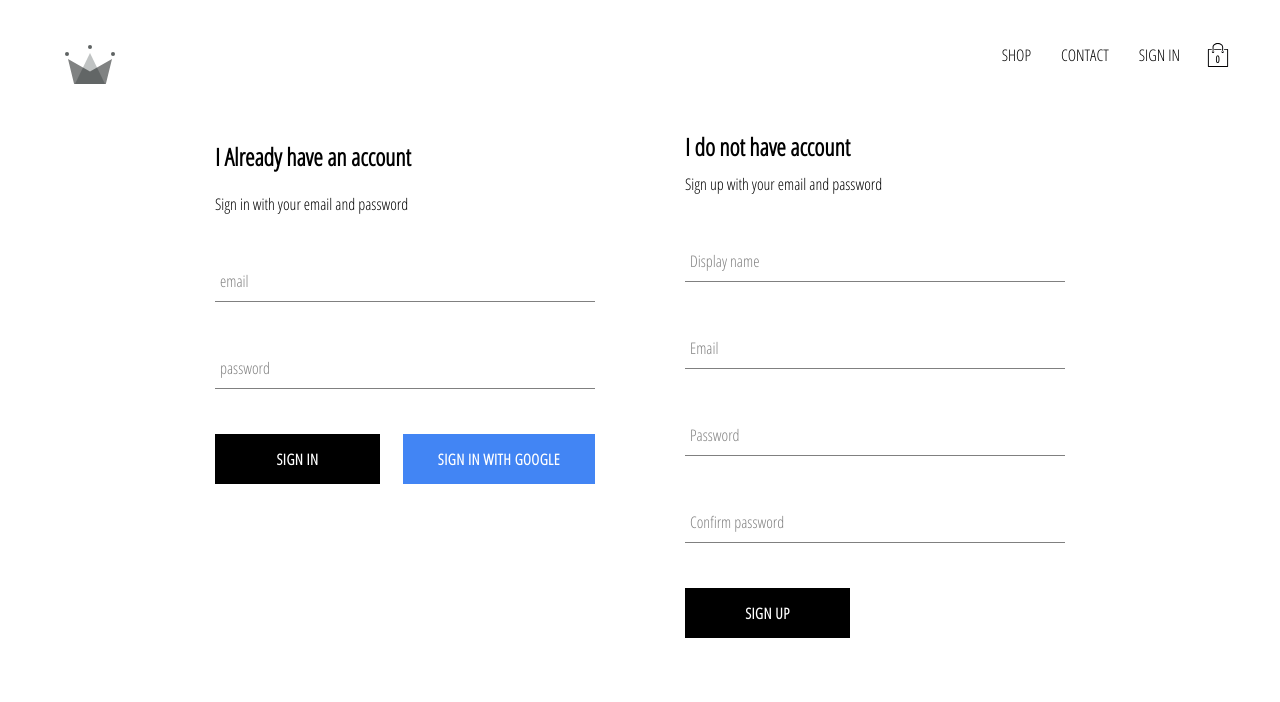
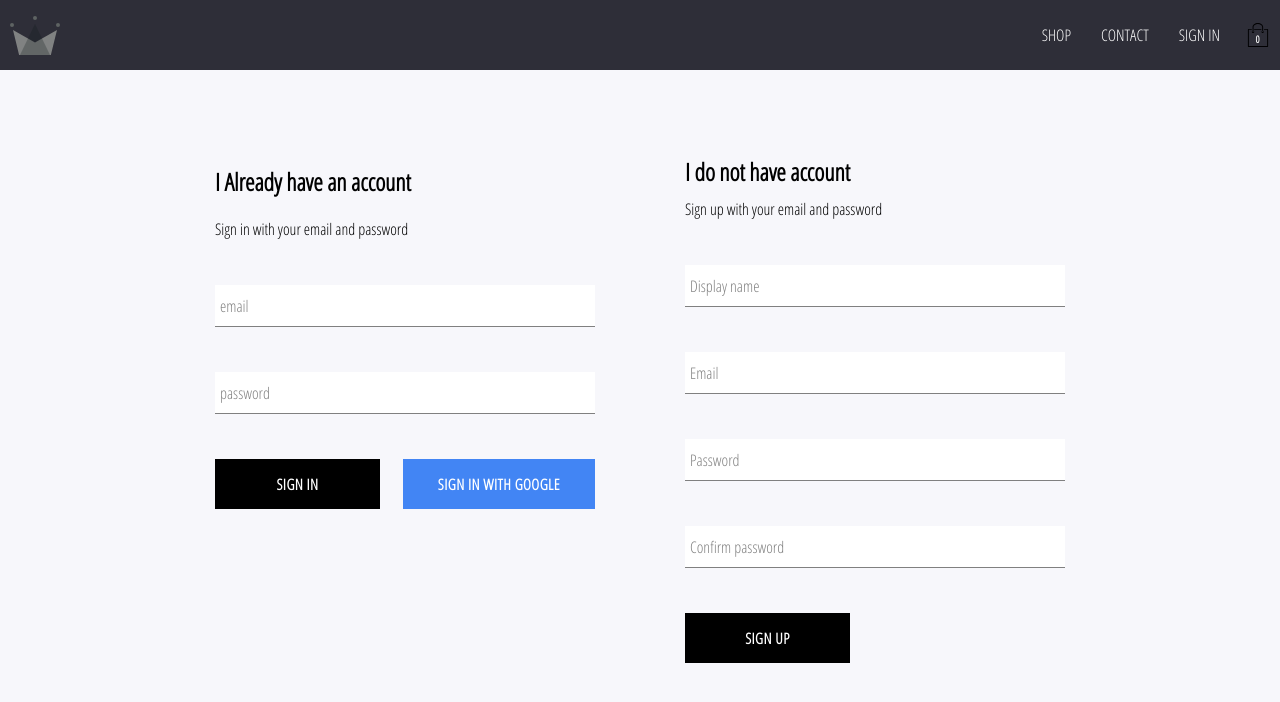
Before and after one commit to O2Hope/simply-commerce, a React (Create React App) app: page /signin in a window 1280 px wide. Shown: the top 702 px of the page. Built offline with nearby package versions, Linux system fonts and the light colour scheme; no server answers.

Commit message:
update styles

```diff
--- a/src/App.css
+++ b/src/App.css
@@ -1,5 +1,9 @@
 body {
     font-family: "Open Sans Condensed";
+    background-color: #f7f7fb;
+}
+
+.layout {
     padding: 20px 40px;
 }
 
--- a/src/App.js
+++ b/src/App.js
@@ -38,12 +38,14 @@ class App extends React.Component {
   render() {
     return (
       <div>
-        <Header />
+      <Header />
+      <div className="layout">
         <Switch>
           <Route exact path="/" component={HomePage} />
           <Route exact path="/shop" component={ShopPage} />
           <Route exact path="/signin" render={() => this.props.currentUser ? (<Redirect to="/"/>) : <SignInPage/>} />
         </Switch>
+      </div>
       </div>
     );
   }
--- a/src/components/cart-dropdown/cart-dropdown.styles.scss
+++ b/src/components/cart-dropdown/cart-dropdown.styles.scss
@@ -7,8 +7,8 @@
   padding: 20px;
   border: 1px solid black;
   background-color: white;
-  top: 90px;
-  right: 40px;
+  top: 70px;
+  right:0px;
   z-index: 5;
 
   .cart-items {
--- a/src/components/collection-item/collection-item.component.jsx
+++ b/src/components/collection-item/collection-item.component.jsx
@@ -1,5 +1,6 @@
 import React, { memo } from "react";
 import "./collection-item.styles.scss";
+import CustomButton from "../custom-button/custom-button.component";
 
 const CollectionItem = ({ id, name, price, imageUrl }) => (
   <div className="collection-item">
@@ -8,6 +9,7 @@ const CollectionItem = ({ id, name, price, imageUrl }) => (
       <span className="name">{name}</span>
       <span className="price">{price}</span>
     </div>
+    <CustomButton inverted>Add to cart</CustomButton>
   </div>
 );
 
--- a/src/components/collection-item/collection-item.styles.scss
+++ b/src/components/collection-item/collection-item.styles.scss
@@ -4,6 +4,7 @@
   flex-direction: column;
   height: 350px;
   align-items: center;
+  position: relative;
 
   .image {
     width: 100%;
@@ -11,6 +12,34 @@
     background-size: cover;
     background-position: center;
     margin-bottom: 5px;
+    -webkit-transition: opacity 1s ease-in-out;
+    -moz-transition: opacity 1s ease-in-out;
+     -ms-transition: opacity 1s ease-in-out;
+      -o-transition: opacity 1s ease-in-out;
+         transition: opacity 1s ease-in-out;
+  }
+
+  .custom-button {
+    width: 80%;
+    opacity: 0;
+    position: absolute;
+    top: 225px;
+    -webkit-transition: opacity 300ms ease-in-out;
+    -moz-transition: opacity 300ms ease-in-out;
+     -ms-transition: opacity 300ms ease-in-out;
+      -o-transition: opacity 300ms ease-in-out;
+         transition: opacity 300ms ease-in-out;
+  }
+
+
+  &:hover {
+    .image {
+      opacity: 0.7;
+    }
+    .custom-button {
+      opacity: 0.85;
+      display: flex;
+    }
   }
 
   .collection-footer {
--- a/src/components/custom-button/custom-button.component.jsx
+++ b/src/components/custom-button/custom-button.component.jsx
@@ -1,9 +1,9 @@
 import React from "react";
 import "./custom-button.styles.scss";
 
-const CustomButton = ({ children, isGoogle, ...otherProps }) => (
+const CustomButton = ({ children, isGoogle, inverted, ...otherProps }) => (
   <button
-    className={`${isGoogle && "google-sign-in"} custom-button`}
+    className={`${isGoogle && "google-sign-in"} ${inverted && "inverted"} custom-button`}
     {...otherProps}
   >
     {children}
--- a/src/components/custom-button/custom-button.styles.scss
+++ b/src/components/custom-button/custom-button.styles.scss
@@ -13,6 +13,8 @@
   font-weight: bolder;
   border: none;
   cursor: pointer;
+  display: flex;
+  justify-content: center;
 
   &:hover {
     background-color: white;
@@ -28,4 +30,15 @@
       border: none;
     }
   }
+  &.inverted {
+    background-color: white;
+    color: black;
+    border: 1px solid black;
+
+    &:hover {
+      background-color: black;
+      color: white;
+      border: none;
+    }
+  }
 }
--- a/src/components/header/header.component.jsx
+++ b/src/components/header/header.component.jsx
@@ -10,7 +10,7 @@ import CartDropdown from "../cart-dropdown/cart-dropdown.component";
 const Header = ({ currentUser, hidden }) => (
   <div className="header">
     <Link to="/" className="logo-container">
-      <Logo className="logo" />
+      <Logo/>
     </Link>
     <div className="options">
       <Link to="/shop" className="option">
--- a/src/components/header/header.styles.scss
+++ b/src/components/header/header.styles.scss
@@ -4,11 +4,19 @@
   display: flex;
   justify-content: space-between;
   margin-bottom: 25px;
+  background-color: #2e2e38;
+  color: white;
+
+  a {
+    color: white;
+  }
 
   .logo-container {
     height: 100%;
     width: 70px;
-    padding: 25px;
+    display: flex;
+    justify-content: center;
+    align-items: center;
   }
 
   .options {
```
